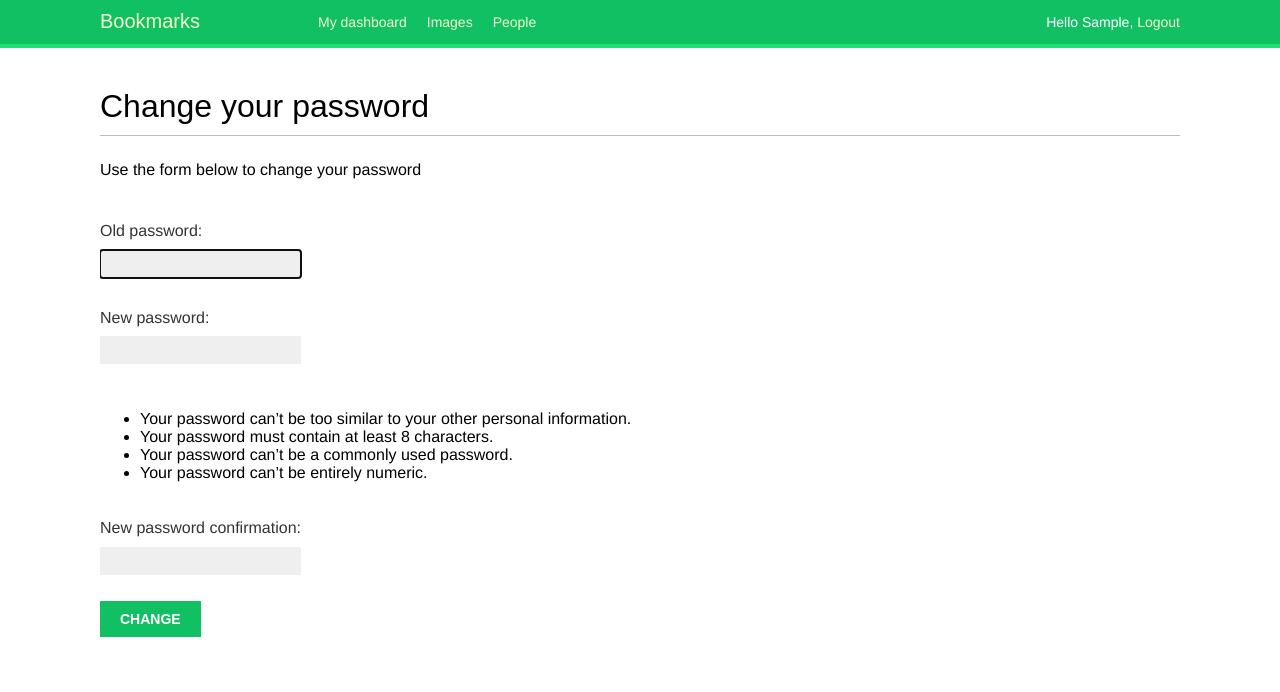
After one commit to PurpleCloudy/social, a Django app: page /account/password-change/ in a window 1280 px wide. The commit adds this page. Shown: the top 692 px of the page. Run offline with Django 4.2, Linux system fonts and the light colour scheme; the visitor is signed in with stand-in values (Sample User, id 1); some web fonts are replaced.

Commit message:
added password changing and rebuilded login

```diff
--- a/bookmarks/account/templates/base.html
+++ b/bookmarks/account/templates/base.html
@@ -12,8 +12,30 @@
 <body>
     <div class="" id="header">
         <span class="logo">Bookmarks</span>
+        {% if request.user.is_authenticated %}
+            <ul class="menu">
+                <li {% if section == 'dashboard' %} class="selected" {% endif %}>
+                    <a href="{% url 'dashboard' %}">My dashboard</a>
+                </li>
+                <li {% if section == 'images' %} class="selected" {% endif %} >
+                    <a href="#">Images</a>
+                </li>
+                <li {% if section == 'people' %} class="selected" {% endif %}>
+                    <a href="#">People</a>
+                </li>
+            </ul>
+        {% endif %}
+        <span class="user">
+            {% if request.user.is_authenticated %}
+                Hello {{ request.user.first_name|default:request.user.username }},
+                <a href="{% url 'logout' %}">Logout</a>
+            {% else %}
+                <a href="{url 'login'}">Log-in</a>
+            {% endif %}
+        </span>
     </div>
-    <div class="" id="content">
+
+    <div id="content">
         {% block content %}
         {% endblock %}
     </div>
--- /dev/null
+++ b/bookmarks/account/templates/registration/password_change_form.html
@@ -0,0 +1,15 @@
+{% extends "base.html" %}
+
+{% block title %} Change your password {% endblock %}
+
+{% block content %}
+
+    <h1>Change your password</h1>
+    <p>Use the form below to change your password</p>
+    <form method="post">
+        {{ form.as_p }}
+        <p><input type="submit" value="Change"></p>
+        {% csrf_token %}
+    </form>
+
+{% endblock %}
--- a/bookmarks/account/urls.py
+++ b/bookmarks/account/urls.py
@@ -6,5 +6,10 @@ urlpatterns = [
     # path('login/', views.user_login, name = 'login')
 
     path('login/', auth_views.LoginView.as_view(), name = 'login'),
-    path('logout/', auth_views.LogoutView.as_view(), name = 'logout')
+    path('logout/', auth_views.LogoutView.as_view(), name = 'logout'),
+
+    path('password-change/', auth_views.PasswordChangeView.as_view(), name = 'password_change'),
+    path('password-change/done/', auth_views.PasswordChangeDoneView.as_view(), name = 'password_change_done'),
+
+    path('', views.dashboard, name = 'dashboard'),
 ]
--- a/bookmarks/account/views.py
+++ b/bookmarks/account/views.py
@@ -2,6 +2,7 @@ from django.shortcuts import render
 from django.http import HttpResponse
 from django.contrib.auth import authenticate, login
 from .forms import LoginForm
+from django.contrib.auth.decorators import login_required
 
 # Create your views here.
 
@@ -22,3 +23,7 @@ def user_login(request):
     else:
         form = LoginForm()
     return render(request, 'account/login.html', {'form':form})
+
+@login_required
+def dashboard(request):
+    return render(request, 'account/dashboard.html', {'section':'dashboard'})
--- a/bookmarks/bookmarks/settings.py
+++ b/bookmarks/bookmarks/settings.py
@@ -123,3 +123,7 @@ STATIC_URL = 'static/'
 # https://docs.djangoproject.com/en/4.2/ref/settings/#default-auto-field
 
 DEFAULT_AUTO_FIELD = 'django.db.models.BigAutoField'
+
+LOGIN_REDIRECT_URL = 'dashboard'
+LOGIN_URL = 'login'
+LOGOUT_URL = 'logout'
```
Also changed, not shown: bookmarks/account/templates/account/dashboard.html (added, +10 -0 lines), bookmarks/account/templates/registration/logged_out.html (added, +13 -0 lines), bookmarks/account/templates/registration/password_change_done.html (added, +10 -0 lines).
